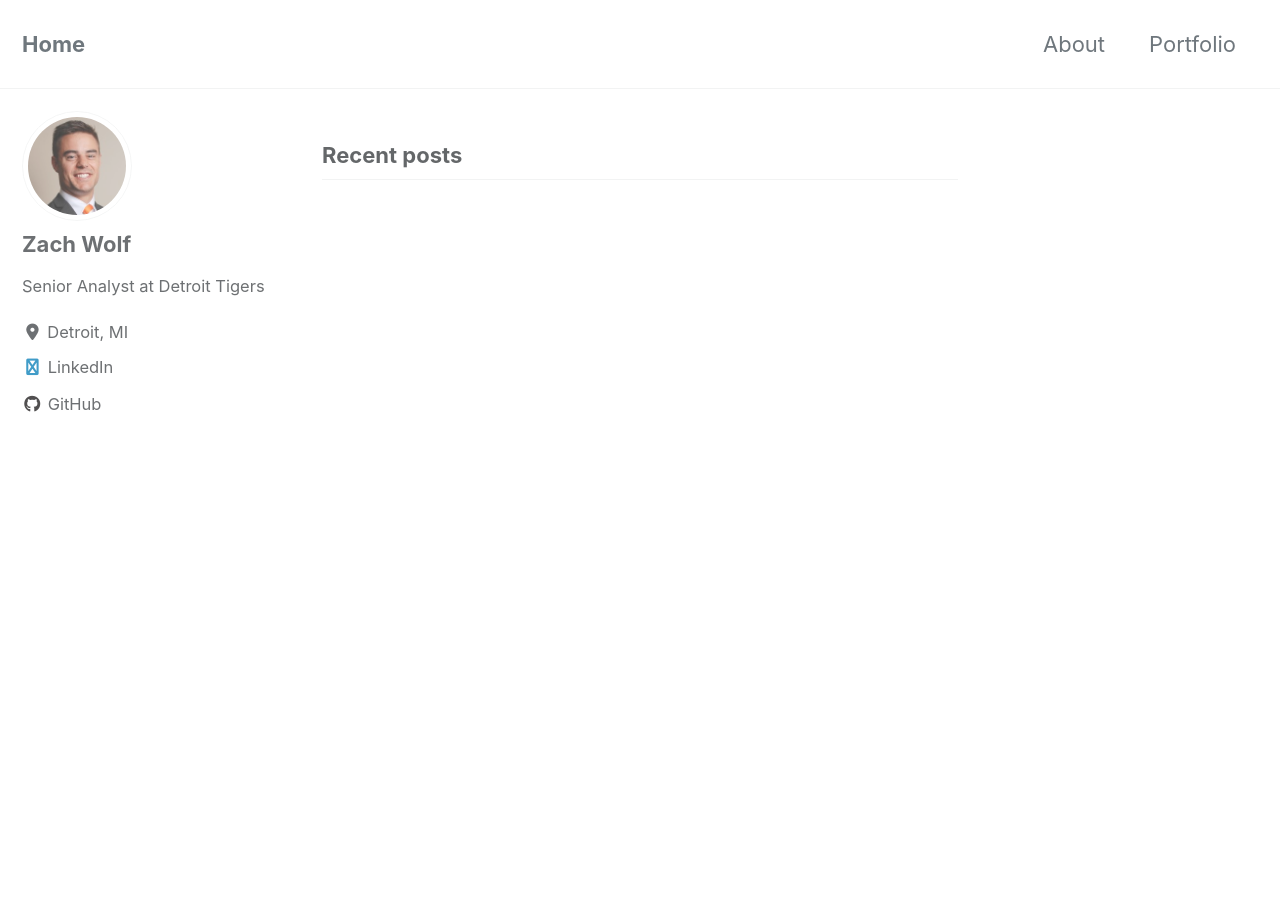
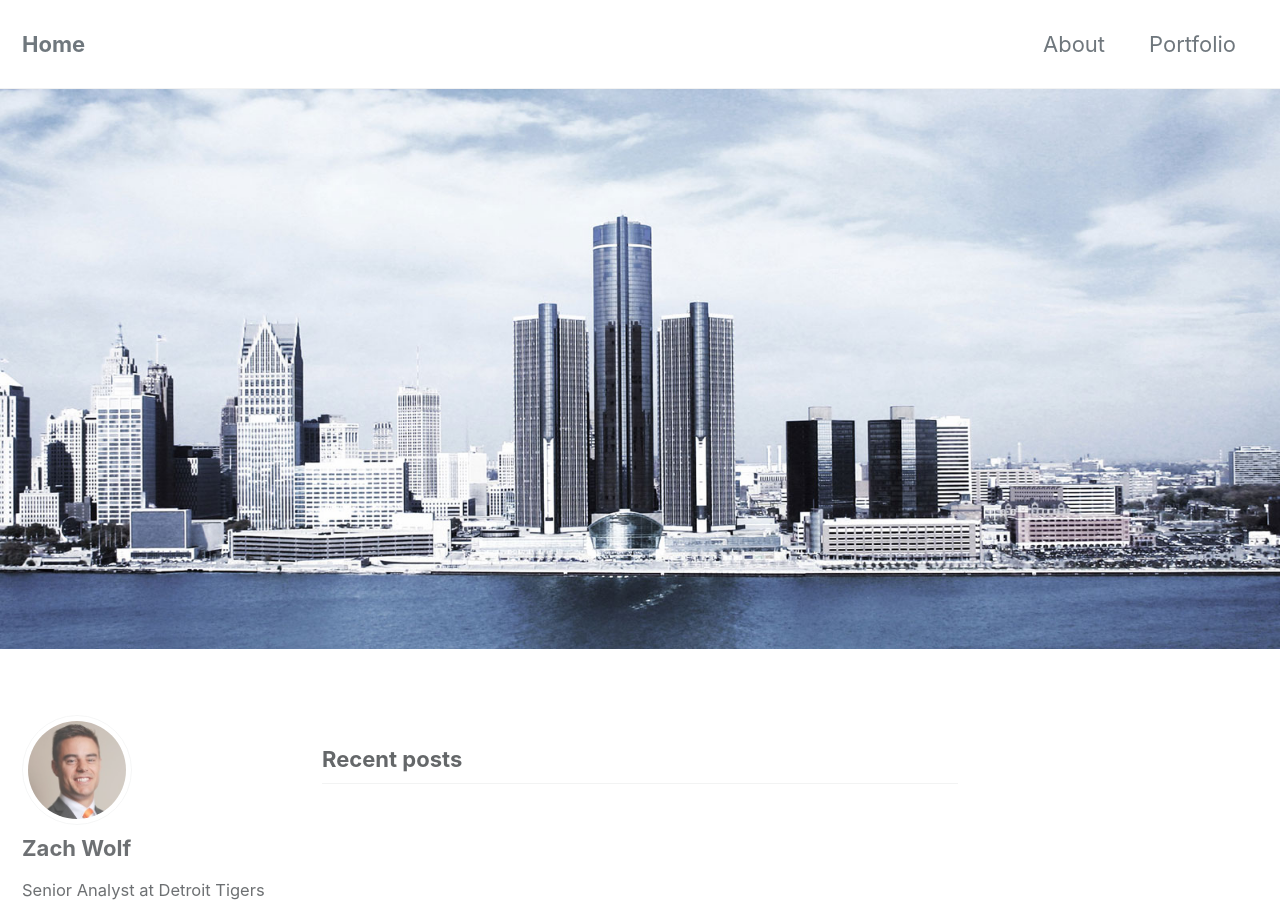
Before and after one commit to zach-wolf/zach-wolf.github.io, a Jekyll site: the page built from index.html, in a window 1280 px wide and 900 px high. Built offline with Jekyll 4.4.1, drawn with Linux system fonts in a browser that asks for light colours; cached includes are drawn as plain includes; nearby versions of some CDN libraries; the list of posts is cut into pages by our own code.

Commit message:
main page image header

```diff
--- a/index.html
+++ b/index.html
@@ -1,5 +1,6 @@
 ---
 layout: home
 author_profile: true
-
+header:
+  image: "/images/skyline.jpeg"
 ---
```
Also changed, not shown: images/skyline.jpeg.
